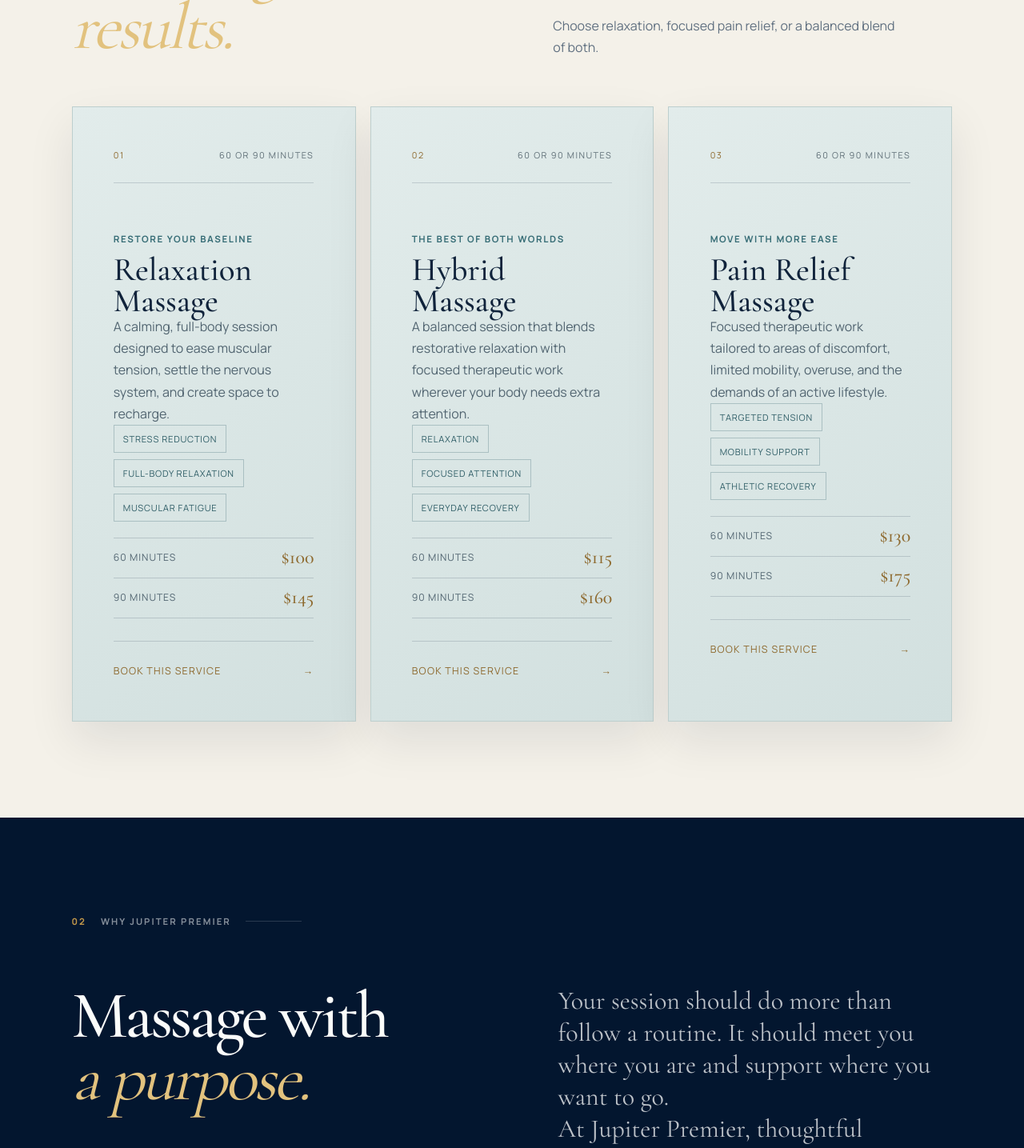
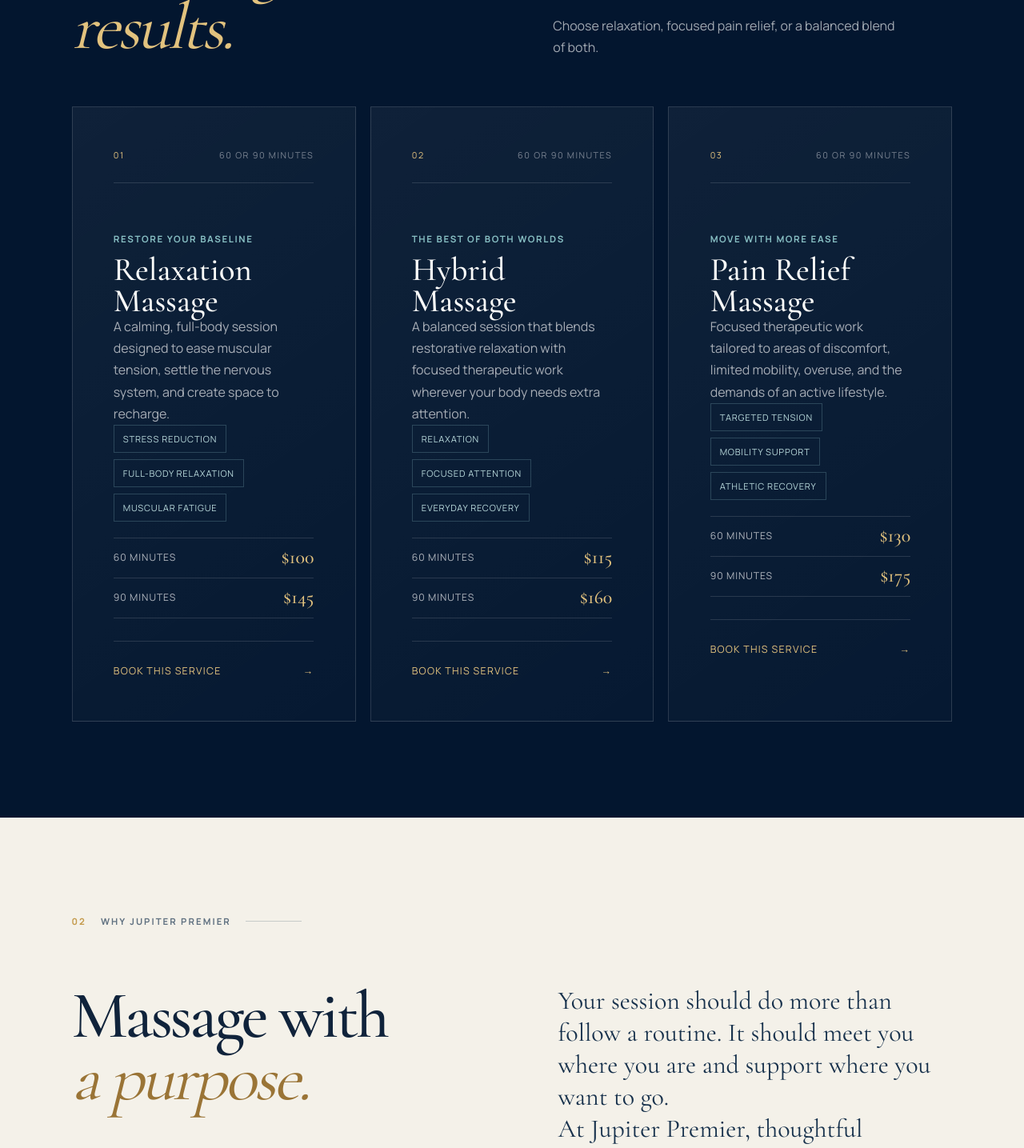
Before and after one commit to nsahf1997/jupiter-premier-massage, a Next.js app: page / in a window 1280 px wide. Shown: the part 1160-2595 px from the top of the page at 80% size. Built offline with nearby package versions, Linux system fonts and the light colour scheme; no server answers.

Commit message:
Restore original premium color scheme

```diff
--- a/app/globals.css
+++ b/app/globals.css
@@ -63,8 +63,6 @@ h1 em, h2 em { color: var(--gold-light); font-weight: 400; }
 .purpose-grid > div:last-child { max-width: 620px; }
 .large-copy { font-family: var(--font-heading); font-size: clamp(1.55rem, 2.5vw, 2.25rem); line-height: 1.25; color: #17314c; }
 .purpose-grid .large-copy { color: #17314c; }
-.purpose .large-copy { color: rgba(255,255,255,.74); }
-.purpose h2 em { color: var(--gold-light); }
 
 .services, .concerns { padding: 120px clamp(24px, 7vw, 110px); background: var(--navy); }
 .section-heading { display: grid; grid-template-columns: 1fr 1fr; gap: 24px 8vw; align-items: end; margin-bottom: 60px; }
@@ -84,23 +82,6 @@ h1 em, h2 em { color: var(--gold-light); font-weight: 400; }
 .service-pricing > div { min-height: 50px; display: flex; align-items: center; justify-content: space-between; border-bottom: 1px solid rgba(255,255,255,.13); color: rgba(255,255,255,.68); font-size: .76rem; letter-spacing: .08em; text-transform: uppercase; }
 .service-pricing strong { color: var(--gold-light); font-family: var(--font-heading); font-size: 1.5rem; font-weight: 500; letter-spacing: 0; }
 .service-card > a { margin-top: 28px; padding-top: 26px; border-top: 1px solid rgba(255,255,255,.13); color: var(--gold-light); font-size: .78rem; letter-spacing: .1em; text-transform: uppercase; display: flex; justify-content: space-between; }
-.services.section-light { background: var(--cream); color: var(--ink); }
-.services.section-light .section-heading > p { color: #607080; }
-.services.section-light .section-kicker.light { color: #5f7080; }
-.services.section-light .service-card { color: var(--ink); border-color: #bdcfce; background: linear-gradient(145deg, #e2eceb, #d2e0df); box-shadow: 0 24px 55px rgba(3,22,47,.09); }
-.services.section-light .service-card:hover { border-color: #9a7436; }
-.services.section-light .service-topline,
-.services.section-light .service-pricing,
-.services.section-light .service-pricing > div,
-.services.section-light .service-card > a { border-color: rgba(16,35,59,.16); }
-.services.section-light .service-topline { color: #607078; }
-.services.section-light .service-topline span:first-child,
-.services.section-light .service-pricing strong,
-.services.section-light .service-card > a { color: #8e6a2f; }
-.services.section-light .card-eyebrow { color: #376d76; }
-.services.section-light .service-card > p:not(.card-eyebrow),
-.services.section-light .service-pricing > div { color: #526571; }
-.services.section-light .service-card li { color: #315f68; border-color: rgba(49,95,104,.28); }
 
 .approach-grid { display: grid; grid-template-columns: .9fr 1.1fr; gap: 10vw; }
 .approach-sticky { position: sticky; top: 130px; align-self: start; }
@@ -109,11 +90,6 @@ h1 em, h2 em { color: var(--gold-light); font-weight: 400; }
 .approach-list article > span { color: var(--gold); font-size: .73rem; font-weight: 700; }
 .approach-list h3 { font-size: 2.3rem; color: var(--ink); }
 .approach-list p { color: #607080; }
-.approach .eyebrow.dark { color: var(--glass); }
-.approach h2 em { color: var(--gold-light); }
-.approach .approach-list article { border-color: rgba(255,255,255,.16); }
-.approach .approach-list h3 { color: var(--white); }
-.approach .approach-list p { color: rgba(255,255,255,.66); }
 
 .section-heading.compact { margin-bottom: 40px; }
 .concern-list { border-top: 1px solid rgba(255,255,255,.16); }
@@ -141,12 +117,6 @@ h1 em, h2 em { color: var(--gold-light); font-weight: 400; }
 .reviews .review-heading p { color: rgba(255,255,255,.63); }
 .reviews .review-card { border-color: rgba(255,255,255,.16); background: rgba(255,255,255,.045); }
 .reviews .review-card figcaption { color: rgba(255,255,255,.58); }
-.reviews.section-light { background: var(--cream); color: var(--ink); }
-.reviews.section-light h2 em { color: #9a7436; }
-.reviews.section-light .section-kicker.light { color: #5f7080; }
-.reviews.section-light .review-heading p { color: #607080; }
-.reviews.section-light .review-card { color: var(--ink); border-color: #bdcfce; background: linear-gradient(145deg, #e2eceb, #d2e0df); box-shadow: 0 20px 45px rgba(3,22,47,.08); }
-.reviews.section-light .review-card figcaption { color: #5d7078; }
 
 .about { padding: 120px clamp(24px, 7vw, 110px); background: #071c35; }
 .team-heading { display: grid; grid-template-columns: 1fr .65fr; align-items: end; gap: 30px 8vw; margin-bottom: 65px; }
@@ -168,12 +138,6 @@ h1 em, h2 em { color: var(--gold-light); font-weight: 400; }
 .team-placeholder { min-height: 245px; display: grid; place-items: center; background: radial-gradient(circle at 50% 42%, rgba(135,191,195,.18), transparent 42%), var(--navy); border-bottom: 1px solid rgba(255,255,255,.12); }
 .team-placeholder span { width: 98px; height: 98px; display: grid; place-items: center; border: 1px solid rgba(196,154,75,.55); border-radius: 50%; color: var(--gold-light); font-family: var(--font-heading); font-size: 4rem; }
 .coming-soon-label { display: inline-block; margin-top: 20px; color: var(--gold-light); font-size: .7rem; font-weight: 700; letter-spacing: .12em; text-transform: uppercase; }
-.about.section-light { background: var(--cream); color: var(--ink); }
-.about.section-light .section-kicker.light { color: #5f7080; }
-.about.section-light .team-heading > p { color: #607080; }
-.about.section-light .team-card { color: var(--ink); border-color: #a8c0c2; background: linear-gradient(145deg, #c5d8d9, #b4ccce); box-shadow: 0 24px 55px rgba(3,22,47,.1); }
-.about.section-light .team-copy > p:not(.card-eyebrow) { color: #445b66; }
-.about.section-light .team-copy .text-link { color: #7e5e2b; }
 
 .booking { position: relative; overflow: hidden; text-align: center; padding: 140px 24px; background: var(--cream); color: var(--ink); }
 .booking::before, .booking::after { content: ""; position: absolute; width: 500px; height: 150px; border: 1px solid rgba(196,154,75,.35); border-radius: 50%; }
--- a/app/page.tsx
+++ b/app/page.tsx
@@ -99,7 +99,7 @@ export default function Home() {
         </div>
       </section>
 
-      <section className="services section-light" id="services">
+      <section className="services" id="services">
         <div className="section-heading">
           <div className="section-kicker light"><span>01</span> Services</div>
           <h2>Focused care.<br /><em>Meaningful results.</em></h2>
@@ -129,8 +129,8 @@ export default function Home() {
         </div>
       </section>
 
-      <section className="purpose">
-        <div className="section-kicker light"><span>02</span> Why Jupiter Premier</div>
+      <section className="purpose section-light">
+        <div className="section-kicker"><span>02</span> Why Jupiter Premier</div>
         <div className="purpose-grid">
           <h2>Massage with<br /><em>a purpose.</em></h2>
           <div>
@@ -147,7 +147,7 @@ export default function Home() {
         </div>
       </section>
 
-      <section className="about section-light" id="about">
+      <section className="about" id="about">
         <div className="team-heading">
           <div className="section-kicker light"><span>03</span> Our team</div>
           <h2>Experience meets<br /><em>intention.</em></h2>
@@ -193,8 +193,8 @@ export default function Home() {
         </div>
       </section>
 
-      <section className="approach">
-        <div className="section-kicker light"><span>04</span> Our approach</div>
+      <section className="approach section-light">
+        <div className="section-kicker"><span>04</span> Our approach</div>
         <div className="approach-grid">
           <div className="approach-sticky">
             <p className="eyebrow dark">Therapeutic care, thoughtfully delivered</p>
@@ -208,7 +208,7 @@ export default function Home() {
         </div>
       </section>
 
-      <section className="reviews section-light" aria-labelledby="reviews-heading">
+      <section className="reviews" aria-labelledby="reviews-heading">
         <div className="section-kicker light"><span>05</span> Client reviews</div>
         <div className="review-heading">
           <h2 id="reviews-heading">Trusted by clients.<br /><em>Felt in every session.</em></h2>
@@ -225,9 +225,9 @@ export default function Home() {
         </div>
       </section>
 
-      <section className="concerns">
+      <section className="concerns section-light">
         <div className="section-heading compact">
-          <div className="section-kicker light"><span>06</span> Common reasons clients visit</div>
+          <div className="section-kicker"><span>06</span> Common reasons clients visit</div>
           <h2>What can we<br /><em>work on?</em></h2>
         </div>
         <div className="concern-list">
```
